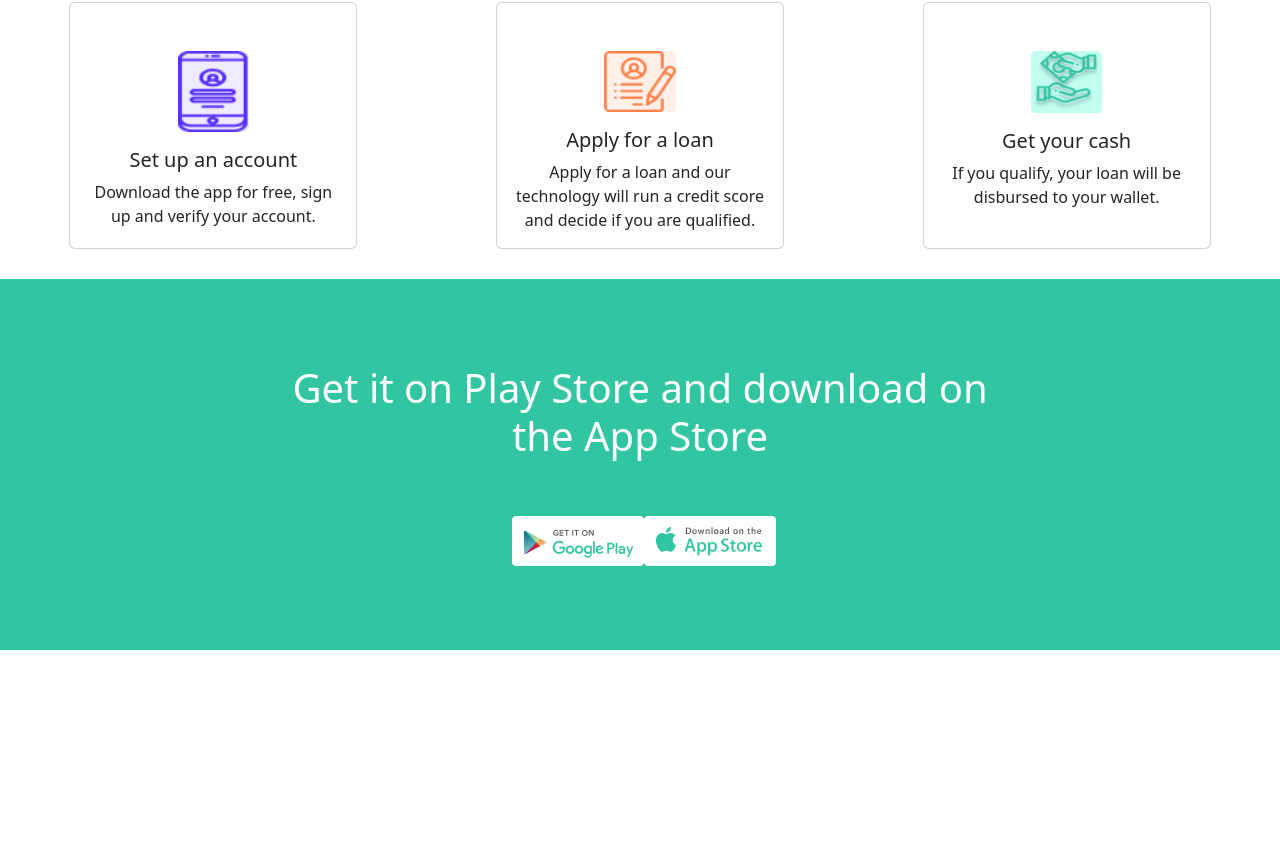
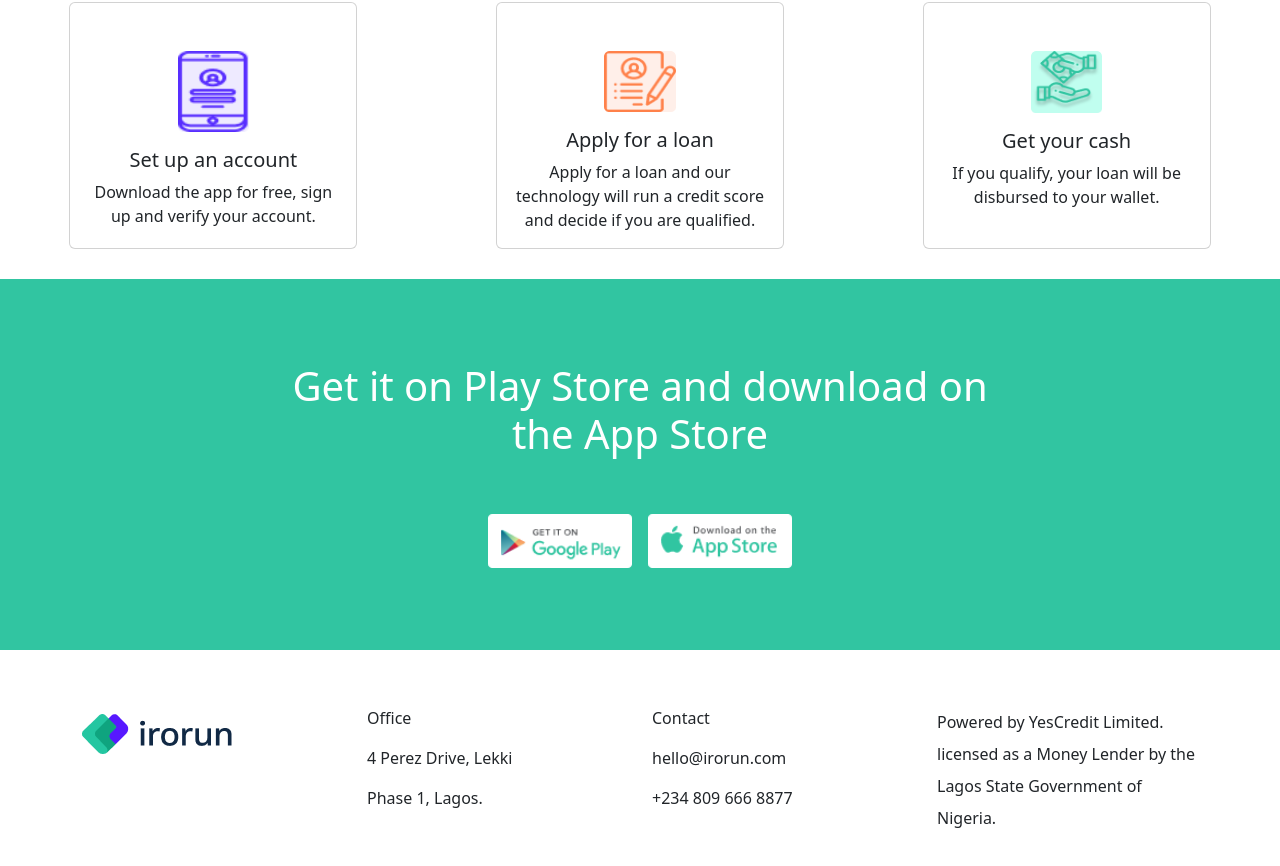
Before and after one commit to rasulbekkomilov/homework, a Vue app: page / in a window 1280 px wide. Shown: the part 1125-1991 px from the top of the page. Before the commit the page ends 1775 px from the top, so only its background shows below. Built offline with nearby package versions, Linux system fonts and the light colour scheme.

Commit message:
hatolar bazilari togirlandi

```diff
--- a/src/components/Footer.vue
+++ b/src/components/Footer.vue
@@ -4,8 +4,23 @@
 
 <template>
    <div class="container">
-      <div class="row">
-
+      <div class="row py-5">
+         <div class="col-sm-12 col-md-3 my-3">
+            <img src="@/assets/logo.png" alt="Footer Logo">
+         </div>
+         <div class="col-sm-12 col-md-3 my-2">
+            <p>Office</p>
+            <p>4 Perez Drive, Lekki</p>
+            <p>Phase 1, Lagos.</p>
+         </div>
+         <div class="col-sm-12 col-md-3 my-2">
+            <p>Contact</p>
+            <p>hello@irorun.com</p>
+            <p>+234 809 666 8877</p>
+         </div>
+         <div class="col-sm-12 col-md-3 my-2">
+            <p class="lh-lg">Powered by YesCredit Limited. licensed as a Money Lender by the Lagos State Government of Nigeria.</p>
+         </div>
       </div>
    </div>
 
--- a/src/components/Program.vue
+++ b/src/components/Program.vue
@@ -25,9 +25,9 @@
 <template>
    <div class="programms w-100 text-center text-white d-flex justify-content-center align-items-center flex-column">
       <h1>Get it on Play Store and download on the App Store</h1>
-      <div class="programms-images d-flex justify-content-between mt-5">
-         <img src="@/assets/programms-googleplay.png" alt="Google Play Icon">
-         <img src="@/assets/programms-appstore.png" alt="App Store Icon">
+      <div class="programms-images image-container w-25 d-flex justify-content-between mt-5">
+         <img class="img-fluid w-50 px-2" src="@/assets/programms-googleplay.png" alt="Google Play Icon">
+         <img class="img-fluid w-50 px-2" src="@/assets/programms-appstore.png" alt="App Store Icon">
       </div>
    </div>
 </template>
@@ -44,4 +44,10 @@
    .programms > h1 {
       max-width: 700px;
    }
+   @media (max-width: 500px) {
+      .programms > h1 {
+         font-size: 20px;
+         max-width: 300px;
+      }
+   }
 </style>
```
Also changed, not shown: src/components/HeaderSection.vue (line endings or trailing spaces).
